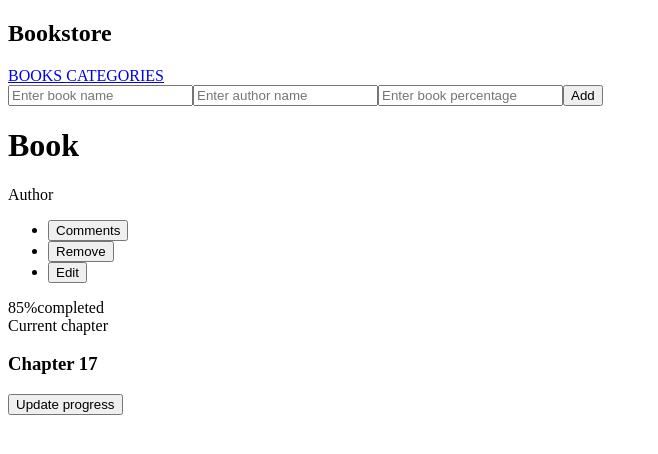
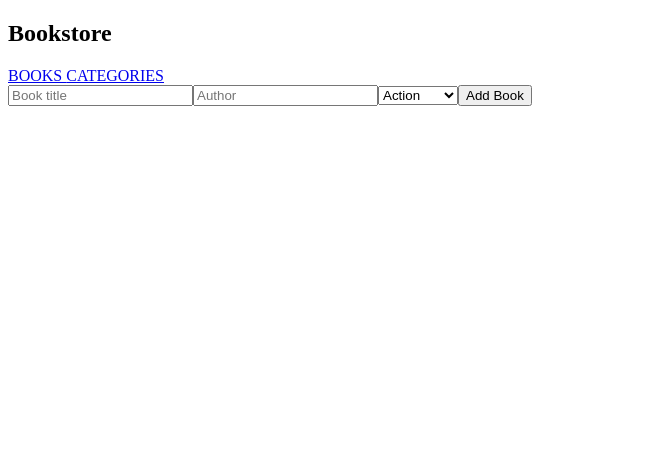
Before and after one commit to VTY1999/Bookstore, a React (Create React App) app: page / in a window 1280 px wide. Shown: the top 454 px of the page, without its empty margins (0-658 px from the left). Built offline with nearby package versions, Linux system fonts and the light colour scheme.

Commit message:
Add functionality to markup

```diff
--- a/src/components/Book.js
+++ b/src/components/Book.js
@@ -1,35 +1,32 @@
 import React from 'react';
+import { useSelector, useDispatch } from 'react-redux';
+import { removeBook } from '../redux/books/books';
 
-function Book() {
+const Book = () => {
+  const books = useSelector((state) => state.booksReducer);
+  const dispatch = useDispatch();
+  const deleteBookFromStore = (id) => {
+    dispatch(removeBook(id));
+  };
   return (
-    <div className="books">
-      <div className="info">
-        <h1>Book</h1>
-        <span>Author</span>
-
-        <ul>
-          <li>
-            <button key="btn-comment" type="button">Comments</button>
+    <div>
+      <ul className="Books">
+        {books.map(({ id, title, author }) => (
+          <li key={id}>
+            <span>
+              {title}
+              {' '}
+            </span>
+            <span>
+              {author}
+              {' '}
+            </span>
+            <button type="button" onClick={() => deleteBookFromStore(id)}>Remove</button>
           </li>
-          <li>
-            <button key="btn-remove" type="button">Remove</button>
-          </li>
-          <li>
-            <button key="btn-edit" type="button">Edit</button>
-          </li>
-        </ul>
-      </div>
-      <div className="progress-chart">
-        <span>85%</span>
-        <span>completed</span>
-      </div>
-      <div className="view-progress">
-        <span>Current chapter</span>
-        <h3>Chapter 17</h3>
-        <button type="button">Update progress</button>
-      </div>
+        ))}
+      </ul>
     </div>
   );
-}
+};
 
 export default Book;
--- a/src/components/Form.js
+++ b/src/components/Form.js
@@ -1,16 +1,55 @@
-import React from 'react';
+import React, { useState } from 'react';
+import { useDispatch } from 'react-redux';
+import { v4 as uuidv4 } from 'uuid';
+import { addBook } from '../redux/books/books';
 
-function Form() {
+const Form = () => {
+  const dispatch = useDispatch();
+  const [inputText, setInputText] = useState({
+    title: '',
+    author: '',
+    category: '',
+  });
+
+  const changeHandler = (e) => {
+    setInputText({
+      ...inputText, [e.target.name]: e.target.value,
+    });
+  };
+
+  const submitHandler = (e) => {
+    e.preventDefault();
+    const newBook = {
+      id: uuidv4(),
+      title: inputText.title,
+      author: inputText.author,
+      category: inputText.category,
+    };
+
+    dispatch(addBook(newBook));
+    setInputText({
+      title: '',
+      author: '',
+      category: '',
+    });
+  };
+
   return (
-    <div>
-      <form action="submit" className="Booksform">
-        <input type="text" placeholder="Enter book name" />
-        <input type="text" placeholder="Enter author name" />
-        <input type="text" placeholder="Enter book percentage" />
-        <button type="submit">Add</button>
-      </form>
-    </div>
+    <form className="addform" onSubmit={submitHandler}>
+      <input name="title" type="text" placeholder="Book title" value={inputText.title} onChange={changeHandler} />
+      <input name="author" type="text" placeholder="Author" value={inputText.author} onChange={changeHandler} />
+      <select name="category" onChange={changeHandler} value={inputText.category}>
+        <option>Action</option>
+        <option>Historical</option>
+        <option>Thriller</option>
+        <option>Horror</option>
+        <option>Fantasy</option>
+        <option>Romance</option>
+      </select>
+
+      <button value="Add book" type="submit">Add Book</button>
+    </form>
   );
-}
+};
 
 export default Form;
--- a/src/index.js
+++ b/src/index.js
@@ -1,14 +1,18 @@
 import React from 'react';
 import ReactDOM from 'react-dom';
 import { BrowserRouter as Router } from 'react-router-dom';
+import { Provider } from 'react-redux';
 import './index.css';
 import App from './App';
+import store from './redux/configureStore';
 
 ReactDOM.render(
   <React.StrictMode>
-    <Router>
-      <App />
-    </Router>
+    <Provider store={store}>
+      <Router>
+        <App />
+      </Router>
+    </Provider>
   </React.StrictMode>,
   document.getElementById('root'),
 );
```
